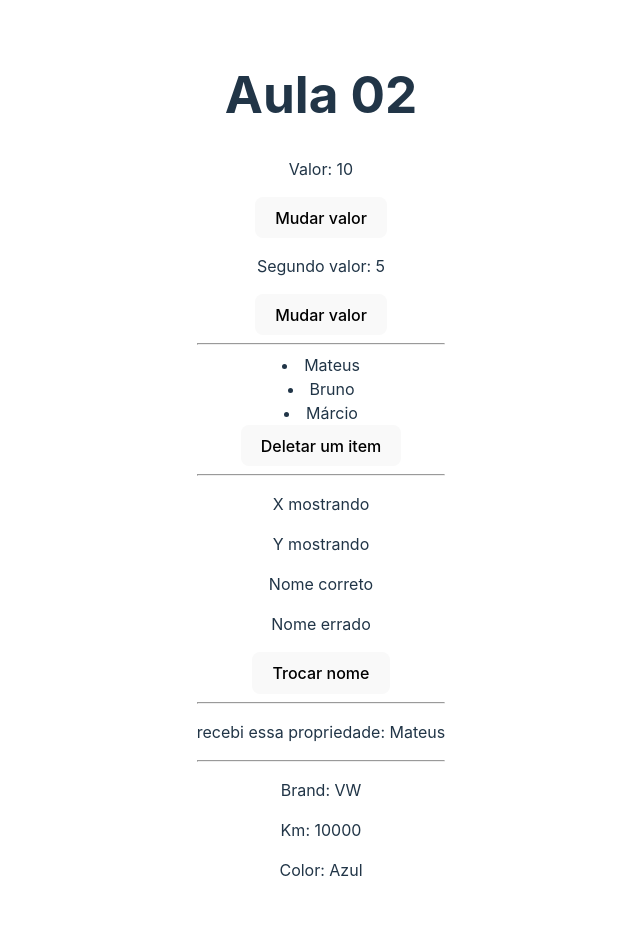
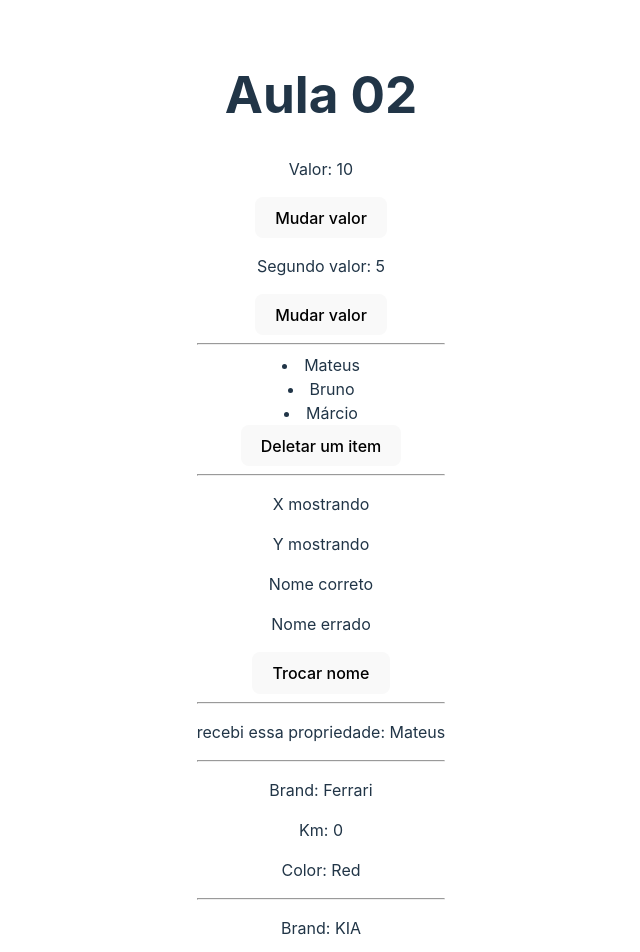
Before and after one commit to Santin04/course_react, a React (Vite) app in the folder 01_fundamentos/aula_02/: page / in a window 1280 px wide. Shown: the top 952 px of the page, without its empty margins (319-959 px from the left). Before the commit the page ends 930 px from the top, so only its background shows below. Built offline with nearby package versions, Linux system fonts and the light colour scheme.

Commit message:
using map in list of objects

```diff
--- a/01_fundamentos/aula_02/src/App.jsx
+++ b/01_fundamentos/aula_02/src/App.jsx
@@ -1,4 +1,3 @@
-import { useState } from 'react'
 import './App.css'
 import FirstHooke from './components/FirstHooke'
 import ListRender from './components/ListRender'
@@ -7,7 +6,12 @@ import Props from './components/Props'
 import Props02 from './components/Props02'
 
 function App() {
-  const [count, setCount] = useState(0)
+
+  const cars = [
+    {id: 1, brand: 'Ferrari', color: 'Red', km: 0},
+    {id: 2, brand: 'KIA', color: 'White', km: 10000},
+    {id: 3, brand: 'Renault', color: 'Gray', km: 5000},
+  ]
 
   return (
     <div>
@@ -20,7 +24,9 @@ function App() {
       <hr />
       <Props name="Mateus"/>
       <hr />
-      <Props02 brand="VW" km={10000} color="Azul"/>
+      {cars.map((car) => (
+        <Props02 brand={car.brand} color={car.color} km={car.km} />
+      ))}
     </div>
   )
 }
--- a/01_fundamentos/aula_02/src/components/Props02.jsx
+++ b/01_fundamentos/aula_02/src/components/Props02.jsx
@@ -7,6 +7,7 @@ const Props02 = ({ brand, km, color }) => {
             <p>Brand: {brand}</p>
             <p>Km: {km}</p>
             <p>Color: {color}</p>
+            <hr />
         </div>
     );
 
```
